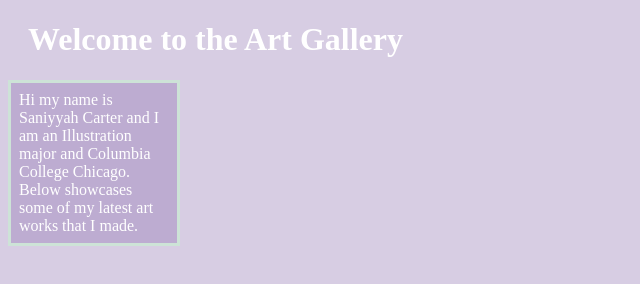
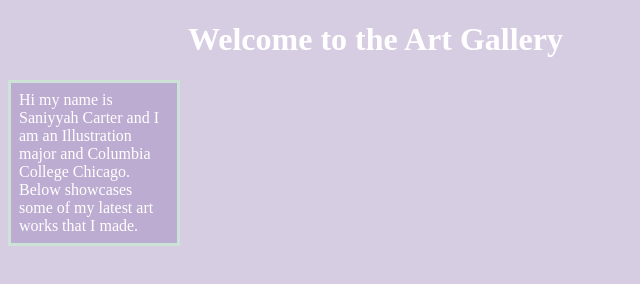
Before and after one commit to niacartersk/2a-webpage3, a plain HTML site: page index.html in a window 1280 px wide. Shown: the whole page, without its empty margins (0-640 px from the left). Drawn offline with Linux system fonts and the light colour scheme.

Commit message:
Update mystyle.css

```diff
--- a/mystyle.css
+++ b/mystyle.css
@@ -5,7 +5,7 @@ body {
 
 h1 {
   color:#fff;
-  margin-left: 20px;
+  margin-left: 180px;
 }
 
 #intro {
```
